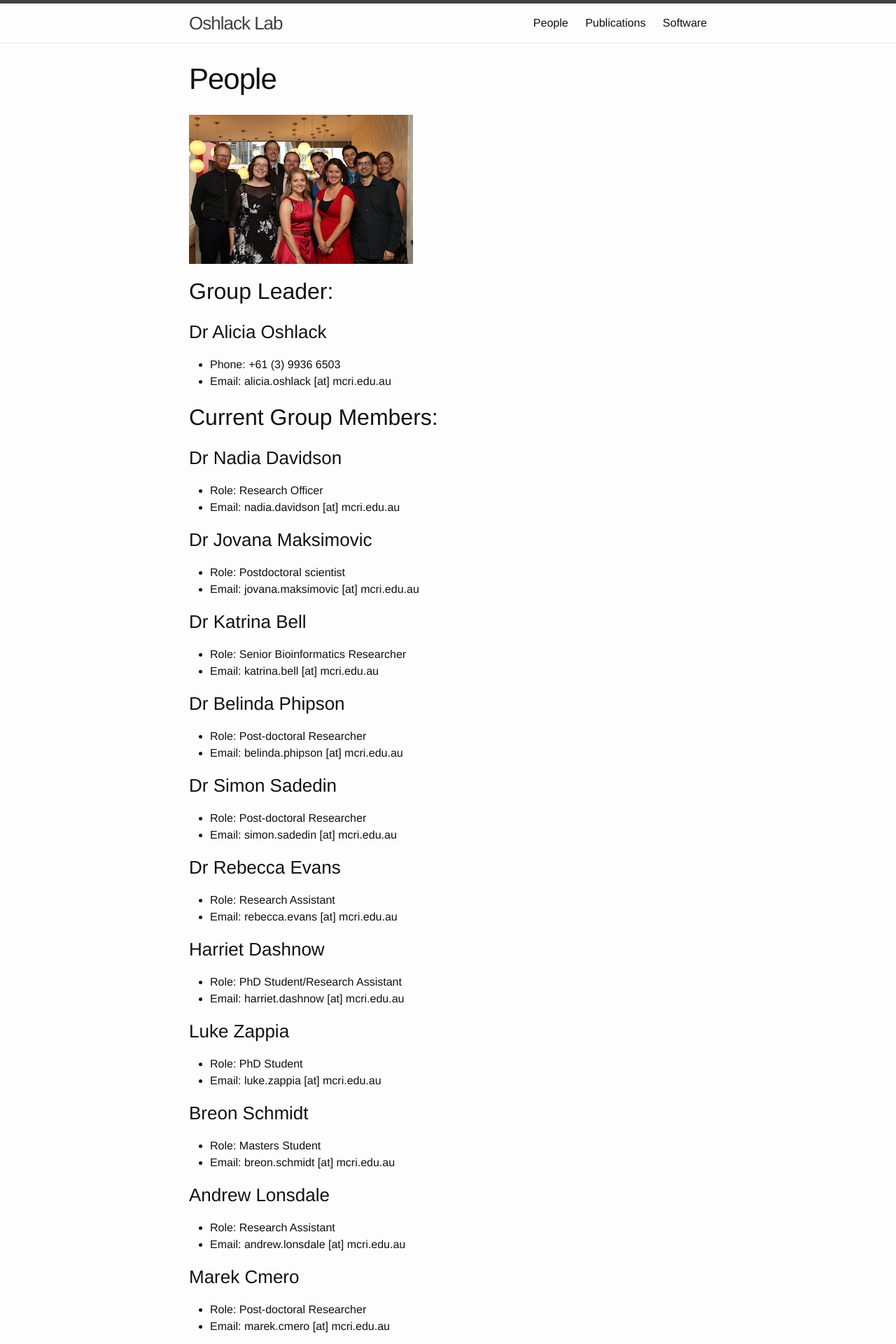
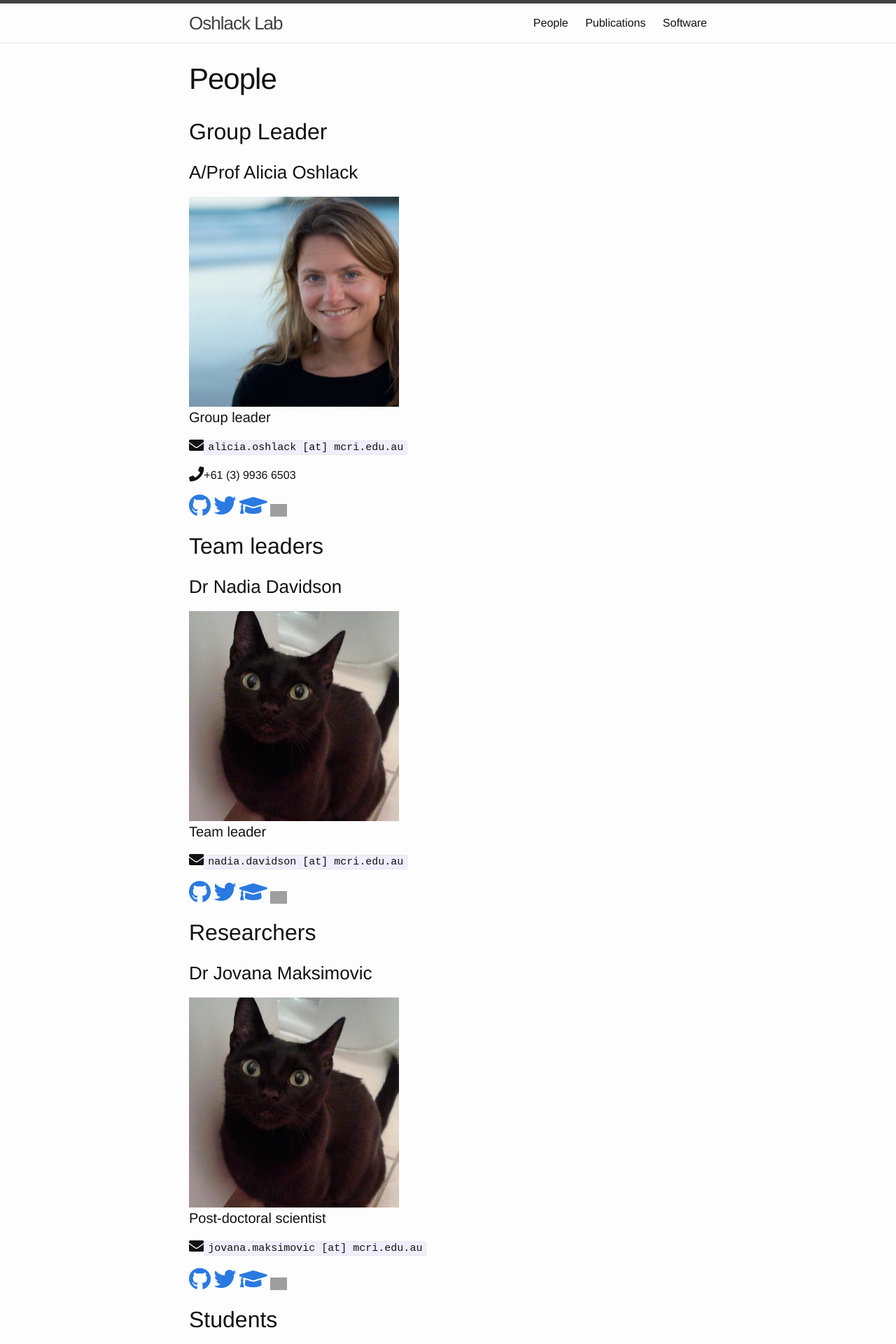
Before and after one commit to Oshlack/oshlack.github.io, a Jekyll site: the page built from people.md, in a window 1280 px wide. Shown: the top 1920 px of the page at 70% size. Built offline with Jekyll 4.4.1, drawn with Linux system fonts in a browser that asks for light colours; nearby versions of some CDN libraries; some of the changed text lies outside the part shown; grey boxes are pictures that could not be loaded.

Commit message:
Draft people page options

```diff
--- a/_includes/head.html
+++ b/_includes/head.html
@@ -9,4 +9,6 @@
   <link rel="stylesheet" href="{{ "/css/main.css" | prepend: site.baseurl }}">
   <link rel="canonical" href="{{ page.url | replace:'index.html','' | prepend: site.baseurl | prepend: site.url }}">
   <link rel="alternate" type="application/rss+xml" title="{{ site.title }}" href="{{ "/feed.xml" | prepend: site.baseurl | prepend: site.url }}" />
+
+  <link rel="stylesheet" href="https://use.fontawesome.com/releases/v5.3.1/css/all.css" integrity="sha384-mzrmE5qonljUremFsqc01SB46JvROS7bZs3IO2EmfFsd15uHvIt+Y8vEf7N7fWAU" crossorigin="anonymous">
 </head>
--- a/_sass/_base.scss
+++ b/_sass/_base.scss
@@ -202,3 +202,17 @@ pre {
         }
     }
 }
+
+/**
+ * Headshots
+ */
+.headshot {
+    width: 300px;
+    height: 300px;
+}
+
+/* resize images */
+.headshot img {
+    width: 100%;
+    height: auto;
+}
--- a/people.md
+++ b/people.md
@@ -4,17 +4,89 @@ title: People
 permalink: /people/
 ---
 
-![_config.yml]({{ site.baseurl }}/images/MCRI_Xmas_Party_2014_090.jpg)
+## Group Leader
 
-## Group Leader:
+### A/Prof Alicia Oshlack
 
-### Dr Alicia Oshlack
+<div class="headshot"><img src="/images/AliciaOshlack.jpg"/></div>
 
-* Phone: +61 (3) 9936 6503
-* Email: alicia.oshlack [at] mcri.edu.au
+#### Group leader
 
-## Current Group Members:
+<i class="fas fa-envelope fa-lg"></i>`alicia.oshlack [at] mcri.edu.au`
 
+<i class="fas fa-phone fa-lg"></i>+61 (3) 9936 6503
+
+<a href="https://github.com/Oshlack"><i class="fab fa-github fa-2x"></i></a>
+<a href="https://twitter.com/AliciaOshlack"><i class="fab fa-twitter fa-2x"></i></a>
+<a href="https://scholar.google.com.au/citations?hl=en&user=AvhPV40AAAAJ&view_op=list_works&sortby=pubdate"><i class="fas fa-graduation-cap fa-2x"></i></a>
+<a itemprop="sameAs" href="https://orcid.org/0000-0001-9788-5690" target="orcid.widget" rel="noopener noreferrer"><img src="https://orcid.org/sites/default/files/images/orcid_32x32.png" style="width:1.5em" alt="ORCID iD icon"></a>
+
+## Team leaders
+
+### Dr Nadia Davidson
+
+<div class="headshot"><img src="/images/cat.jpg"/></div>
+
+#### Team leader
+
+<i class="fas fa-envelope fa-lg"></i>`nadia.davidson [at] mcri.edu.au`
+
+<a href="https://github.com/nadiadavidson"><i class="fab fa-github fa-2x"></i></a>
+<a href="https://twitter.com/nadia_davidson"><i class="fab fa-twitter fa-2x"></i></a>
+<a href="https://scholar.google.com.au/citations?hl=en&user=yqdRNz8AAAAJ&view_op=list_works&sortby=pubdate"><i class="fas fa-graduation-cap fa-2x"></i></a>
+<a itemprop="sameAs" href="https://orcid.org/0000-0002-8461-7467" target="orcid.widget" rel="noopener noreferrer"><img src="https://orcid.org/sites/default/files/images/orcid_32x32.png" style="width:1.5em" alt="ORCID iD icon"></a>
+
+## Researchers
+
+### Dr Jovana Maksimovic
+
+<div class="headshot"><img src="/images/cat.jpg"/></div>
+
+#### Post-doctoral scientist
+
+<i class="fas fa-envelope fa-lg"></i>`jovana.maksimovic [at] mcri.edu.au`
+
+<a href="https://github.com/JovMaksimovic"><i class="fab fa-github fa-2x"></i></a>
+<a href="https://twitter.com/JovMaksimovic"><i class="fab fa-twitter fa-2x"></i></a>
+<a href="https://scholar.google.com.au/citations?hl=en&user=j5JT3hkAAAAJ&view_op=list_works&sortby=pubdate"><i class="fas fa-graduation-cap fa-2x"></i></a>
+<a itemprop="sameAs" href="https://orcid.org/0000-0002-9458-3061" target="orcid.widget" rel="noopener noreferrer"><img src="https://orcid.org/sites/default/files/images/orcid_32x32.png" style="width:1.5em" alt="ORCID iD icon"></a>
+
+## Students
+
+### Harriet Dashnow
+
+<div class="headshot"><img src="/images/HarrietDashnow.jpg"/></div>
+
+#### PhD student/Research assistant
+
+<i class="fas fa-envelope fa-lg"></i>`harriet.dashnow [at] mcri.edu.au`
+
+<a href="https://github.com/hdashnow"><i class="fab fa-github fa-2x"></i></a>
+<a href="https://twitter.com/hdashnow"><i class="fab fa-twitter fa-2x"></i></a>
+<a href="https://scholar.google.com.au/citations?hl=en&user=4Y3m53gAAAAJ&view_op=list_works&sortby=pubdate"><i class="fas fa-graduation-cap fa-2x"></i></a>
+<a itemprop="sameAs" href="https://orcid.org/0000-0001-8433-6270" target="orcid.widget" rel="noopener noreferrer"><img src="https://orcid.org/sites/default/files/images/orcid_32x32.png" style="width:1.5em" alt="ORCID iD icon"></a>
+
+### Luke Zappia
+
+<div class="headshot"><img src="/images/cat.jpg"/></div>
+
+#### PhD student
+
+* <i class="fas fa-envelope fa-lg"></i>  `luke.zappia [at] mcri.edu.au`
+* <i class="fab fa-github fa-lg"></i><a href="https://github.com/lazappi">  lazappi</a>
+* <i class="fab fa-twitter fa-lg"></i><a href="https://twitter.com/_lazappi_">  \_lazappi\_</a>
+* <i class="fas fa-graduation-cap fa-lg"></i><a href="https://scholar.google.com.au/citations?hl=en&user=F_LxcIoAAAAJ&view_op=list_works&sortby=pubdate">  Luke Zappia</a>
+* <img src="https://orcid.org/sites/default/files/images/orcid_32x32.png" style="width:1.5em" alt="ORCID iD icon"><a itemprop="sameAs" href="https://orcid.org/0000-0001-7744-8565" target="orcid.widget" rel="noopener noreferrer">  0000-0001-7744-8565</a>
+
+## Past members
+
+* **Dr Anthony Hawkins** - Post-doctoral researcher (2016)
+  <a href="https://github.com/Quarkins"><i class="fab fa-github"></i></a>
+  <a href="https://twitter.com/adkhawkins"><i class="fab fa-twitter"></i></a>
+  <a href=""><i class="fas fa-graduation-cap"></i></a>
+  <a itemprop="sameAs" href="" target="orcid.widget" rel="noopener noreferrer"><img src="https://orcid.org/sites/default/files/images/orcid_16x16.png" style="width:1em" alt="ORCID iD icon"></a>
+
+<!--
 ### Dr Nadia Davidson
 * Role: Research Officer
 * Email: nadia.davidson [at] mcri.edu.au
@@ -72,3 +144,4 @@ permalink: /people/
 
 ### Dr Anthony Hawkins
  * Role: Post-doctoral Researcher
+ -->
```
Also changed, not shown: images/AliciaOshlack.jpg (added), images/HarrietDashnow.jpg (added), images/cat.jpg (added).
